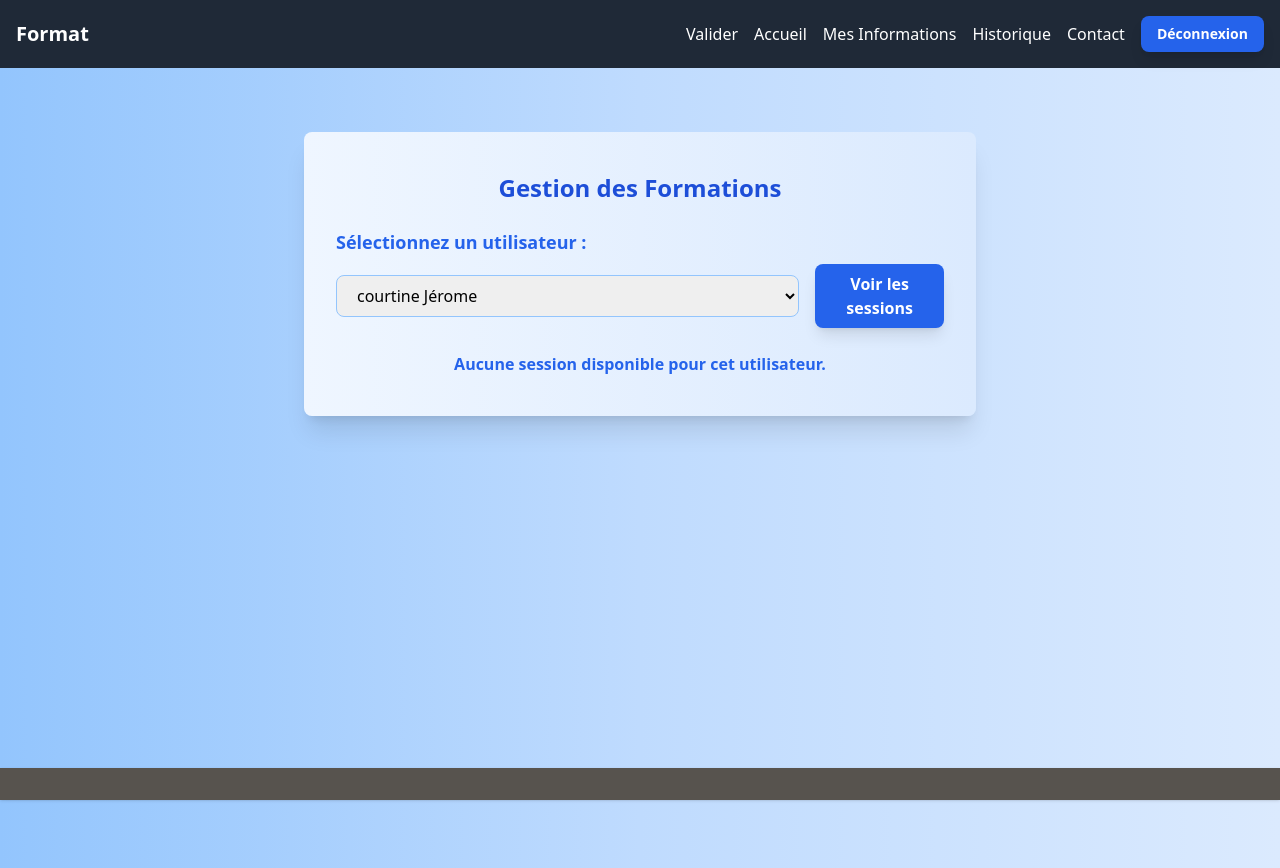
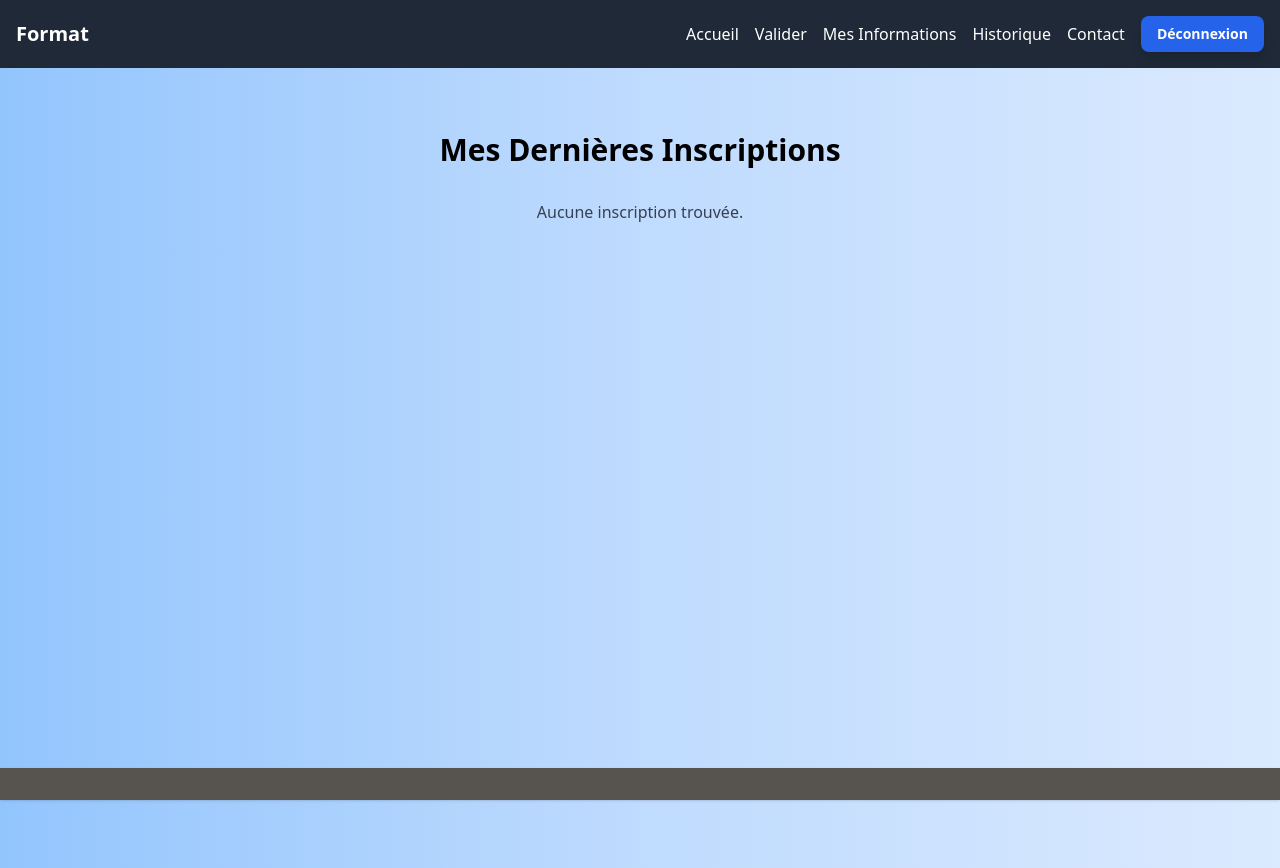
Before and after one commit to Kartyxx/Format, a PHP site: page /historique.php in a window 1280 px wide. Run offline with PHP 8.4, Linux system fonts and the light colour scheme; a user stored in the database is signed in; data comes from the database, SQL or seed files in the repository; tables that the repository leaves empty hold one stand-in row (values such as "Sample post"); some libraries are stand-ins or nearby versions.

Commit message:
arzzatea
zaeaz

```diff
--- a/src/classe/Utilisateur.php
+++ b/src/classe/Utilisateur.php
@@ -135,7 +135,16 @@
 
 
 
+    public function getInscription($id){
 
+        $query = "Select * from inscriptions where id_participant = ?";
+        $stmt = $this->pdo->prepare($query);
+        $stmt->execute([$id]);
+        $inscription = $stmt->fetchall(PDO::FETCH_ASSOC);
+        return $inscription;
+
+
+    }
 
 
 
--- a/src/historique.php
+++ b/src/historique.php
@@ -1,97 +1,68 @@
 <?php
-
 include 'include/header.php';
 include 'include/connexionbdd.php';
+include 'classe/Formations.php';
 include 'classe/Utilisateur.php';
+include 'classe/Images.php';
+
+if (!isset($_SESSION['user_id'])) {
+    header("Location: connexion.php");
+    exit();
+}
+
+// Récupération des inscriptions
+$utilisateur = new Utilisateur($connexion);
+$inscriptions = $utilisateur->getInscription($_SESSION['user_id']);
 ?>
 
-<?php
-
-
-
-$utilisateur = new Utilisateur($connexion);
-
-
-$recuperer = $utilisateur->recuperationUser();
-
-// Récupération des sessions si un utilisateur est sélectionné
-if (isset($_POST['id_utilisateur'])) {
-    $id_utilisateur = $_POST['id_utilisateur'];
-    $stmt = $pdo->prepare("
-        SELECT u.nom, u.prenom, s.datesD, s.datesF, s.lieux
-        FROM utilisateur u
-        JOIN inscriptions i ON u.id_utilisateur = i.id_utilisateur
-        JOIN sessions s ON i.id_sessions = s.id_sessions
-        WHERE u.id_utilisateur = :id_utilisateur
-    ");
-    $stmt->execute(['id_utilisateur' => $id_utilisateur]);
-    $resultats = $stmt->fetchAll(PDO::FETCH_ASSOC);
-} else {
-    $resultats = [];
-}
-?>
-
-
 <div class="min-h-screen bg-gradient-to-r from-blue-300 via-blue-200 to-blue-100 py-16">
-<body class="bg-gradient-to-r from-blue-100 via-blue-50 to-blue-100 min-h-screen">
-    <div class="px-8 py-10 max-w-2xl mx-auto bg-gradient-to-r from-blue-50 to-blue-100 shadow-xl rounded-lg font-sans">
-        <h2 class="text-2xl font-bold text-center text-blue-700 mb-6">Gestion des Formations</h2>
-
-        <!-- Formulaire pour sélectionner un utilisateur -->
-        <form method="post" action="" class="mb-6">
-            <label for="id_utilisateur" class="block text-lg font-semibold text-blue-600 mb-2">Sélectionnez un utilisateur :</label>
-            <div class="flex items-center gap-4">
-                <select name="id_utilisateur" id="id_utilisateur" class="w-full px-4 py-2 border border-blue-300 rounded-lg">
-                    <?php if (!empty($recuperer)): ?>
-                        <?php foreach ($recuperer as $user): ?>
-                            <option value="<?= htmlspecialchars($user['id_utilisateur']) ?>">
-                                <?= htmlspecialchars($user['nom'] . ' ' . $user['prenom']) ?>
-                            </option>
-                        <?php endforeach; ?>
-                    <?php else: ?>
-                        <option disabled>Aucun utilisateur disponible</option>
-                    <?php endif; ?>
-                </select>
-                <button type="submit" class="px-4 py-2 bg-blue-600 hover:bg-blue-700 text-white font-semibold rounded-lg shadow-lg transition duration-200 ease-in-out transform hover:scale-105">
-                    Voir les sessions
-                </button>
-            </div>
-        </form>
-
-        <!-- Affichage des sessions de l'utilisateur -->
-        <?php if (!empty($resultats)): ?>
-            <table class="table-auto w-full border-collapse border border-blue-200 rounded-lg shadow-sm">
-                <thead class="bg-blue-100">
-                    <tr>
-                        <th class="px-4 py-2 font-semibold text-blue-600 border border-blue-200">Nom</th>
-                        <th class="px-4 py-2 font-semibold text-blue-600 border border-blue-200">Prénom</th>
-                        <th class="px-4 py-2 font-semibold text-blue-600 border border-blue-200">Date de début</th>
-                        <th class="px-4 py-2 font-semibold text-blue-600 border border-blue-200">Date de fin</th>
-                        <th class="px-4 py-2 font-semibold text-blue-600 border border-blue-200">Lieu</th>
+    <div class="container mx-auto">
+        <h1 class="text-3xl font-bold text-center mb-8">Mes Dernières Inscriptions</h1>
+        <?php if (!empty($inscriptions)) : ?>
+            <table class="min-w-full bg-white shadow-md rounded-lg overflow-hidden">
+                <thead>
+                    <tr class="bg-blue-500 text-white">
+                        <th class="py-3 px-4 text-left">ID Inscription</th>
+                        <th class="py-3 px-4 text-left">ID Session</th>
+                        <th class="py-3 px-4 text-left">Date Inscription</th>
+                        <th class="py-3 px-4 text-center">Statut</th>
                     </tr>
                 </thead>
                 <tbody>
-                    <?php foreach ($resultats as $index => $resultat): ?>
-                        <tr class="<?= $index % 2 == 0 ? '' : 'bg-blue-100' ?>">
-                            <td class="px-4 py-2 border border-blue-200"><?= htmlspecialchars($resultat['nom']) ?></td>
-                            <td class="px-4 py-2 border border-blue-200"><?= htmlspecialchars($resultat['prenom']) ?></td>
-                            <td class="px-4 py-2 border border-blue-200"><?= htmlspecialchars($resultat['datesD']) ?></td>
-                            <td class="px-4 py-2 border border-blue-200"><?= htmlspecialchars($resultat['datesF']) ?></td>
-                            <td class="px-4 py-2 border border-blue-200"><?= htmlspecialchars($resultat['lieux']) ?></td>
+                    <?php foreach ($inscriptions as $inscription) : ?>
+                        <tr class="border-b hover:bg-gray-100">
+                            <td class="py-3 px-4"><?php echo $inscription['id_inscription']; ?></td>
+                            <td class="py-3 px-4"><?php echo $inscription['id_sessions']; ?></td>
+                            <td class="py-3 px-4"><?php echo $inscription['date_inscription']; ?></td>
+                            <td class="py-3 px-4 text-center">
+                                <span class="<?php echo getStatusClass($inscription['statut_inscription']); ?>">
+                                    <?php echo ucfirst($inscription['statut_inscription']); ?>
+                                </span>
+                            </td>
                         </tr>
                     <?php endforeach; ?>
                 </tbody>
             </table>
-        <?php else: ?>
-            <p class="text-center text-blue-600 font-semibold mt-4">Aucune session disponible pour cet utilisateur.</p>
+        <?php else : ?>
+            <p class="text-center text-gray-700">Aucune inscription trouvée.</p>
         <?php endif; ?>
     </div>
-</body>
 </div>
-</html>
 
+<?php
+include 'include/footer.php';
 
-
-
-
-<?php include 'include/footer.php'; ?>
+// Fonction pour retourner la classe CSS basée sur le statut
+function getStatusClass($status) {
+    switch ($status) {
+        case 'en cours':
+            return 'bg-yellow-200 text-yellow-800 px-2 py-1 rounded font-bold';
+        case 'refusé':
+            return 'bg-red-200 text-red-800 px-2 py-1 rounded font-bold';
+        case 'validé':
+            return 'bg-green-200 text-green-800 px-2 py-1 rounded font-bold';
+        default:
+            return 'bg-gray-200 text-gray-800 px-2 py-1 rounded font-bold';
+    }
+}
+?>
--- a/src/include/header.php
+++ b/src/include/header.php
@@ -25,6 +25,18 @@
         <div class="flex space-x-4 items-center">
 
 
+
+
+
+            <a href="index.php" class="text-white hover:text-blue-300">Accueil</a>
+
+            <?php
+            if (isset($_SESSION['status'])):
+            if ($_SESSION['status'] == "bénévoles" || $_SESSION['status'] == "salariés") :?>
+            <a href="historique.php" class="text-white hover:text-blue-300">Historique</a>
+            <?php endif; ?>
+            <?php endif; ?>
+
             <?php
             if (isset($_SESSION['status'])):
             if ($_SESSION['status'] == "secretaire") :?>
@@ -32,11 +44,9 @@
             <?php endif; ?>
             <?php endif; ?>
 
-
-            <a href="index.php" class="text-white hover:text-blue-300">Accueil</a>
             <a href="perso.php" class="text-white hover:text-blue-300">Mes Informations</a>
 
-            <a href="historique.php" class="text-white hover:text-blue-300">Historique</a>
+            <a href="allinfos.php" class="text-white hover:text-blue-300">Historique</a>
 
             <a href="contact.php" class="text-white hover:text-blue-300">Contact</a>
 
```
Also changed, not shown: src/allinfos.php (added, +97 -0 lines).
